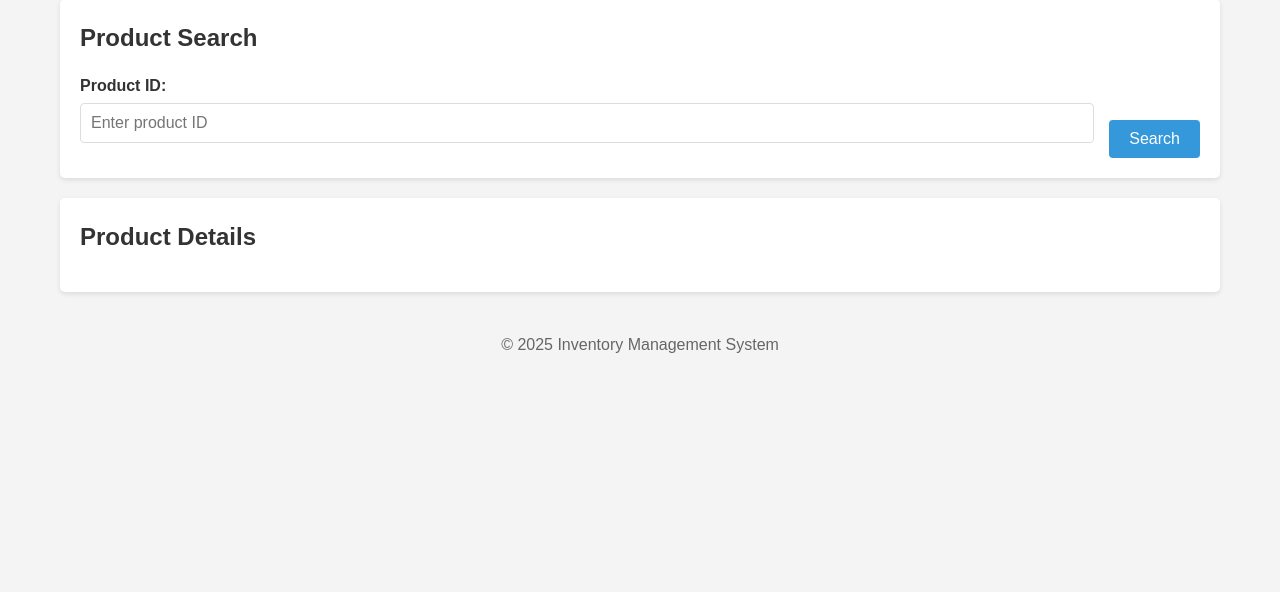
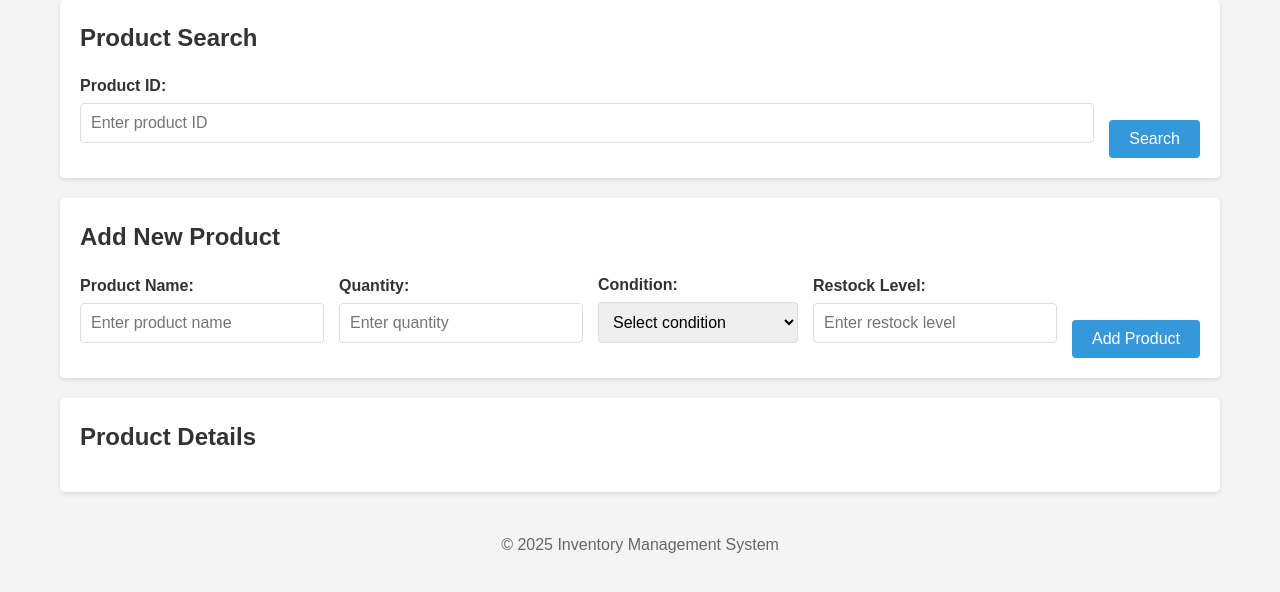
Before and after one commit to CSCI-GA-2820-SP25-001/inventory, a Flask app: page /admin in a window 1280 px wide. Shown: the part 147-739 px from the top of the page. Run offline with Flask 3, Linux system fonts and the light colour scheme.

Commit message:
Added UI functionality to create a product in inventory

```diff
--- a/service/routes.py
+++ b/service/routes.py
@@ -239,7 +239,13 @@ def mark_damaged(inventory_id):
 ######################################################################
 @app.route("/health", methods=["GET"])
 def health():
-    return jsonify(status="OK"), 200
+    """
+    Health Check endpoint
+
+    This endpoint returns the health status of the service
+    """
+    app.logger.info("Request for Health Check")
+    return jsonify(status="OK"), status.HTTP_200_OK
 
 
 # Trigger restock
@@ -248,16 +254,27 @@ def health():
 
 @app.route("/inventory/<int:inventory_id>/restock_check", methods=["PUT"])
 def update_stock(inventory_id):
+    """
+    Update inventory stock level and create alert if below restock level
+
+    This endpoint will update the quantity of an inventory item and create
+    an alert if the new quantity is below the restock level
+    """
+    app.logger.info("Request to update stock level for inventory id [%s]", inventory_id)
+
     inventory = Inventory.find(inventory_id)
     if not inventory:
-        return jsonify({"error": "Inventory not found"}), 404
+        app.logger.error("Inventory with id [%s] not found", inventory_id)
+        return jsonify({"error": "Inventory not found"}), status.HTTP_404_NOT_FOUND
 
     data = request.get_json()
     if "quantity" not in data:
-        return jsonify({"error": "Missing quantity"}), 400
+        app.logger.error("Missing quantity in request")
+        return jsonify({"error": "Missing quantity"}), status.HTTP_400_BAD_REQUEST
 
     new_quantity = data["quantity"]
     inventory.quantity = new_quantity
+    app.logger.info("Updating quantity to %s", new_quantity)
 
     # Check for low stock
     if new_quantity < inventory.restock_level:
@@ -265,12 +282,14 @@ def update_stock(inventory_id):
             f"Low Stock Alert: Item '{inventory.name}' has quantity {new_quantity}, "
             f"below restock level {inventory.restock_level}"
         )
+        app.logger.info("Creating low stock alert: %s", message)
         alert = Alert(product_id=inventory.id, message=message)
         db.session.add(alert)
 
     inventory.update()
     db.session.commit()
-    return jsonify(inventory.serialize()), 200
+    app.logger.info("Stock level updated for inventory id [%s]", inventory_id)
+    return jsonify(inventory.serialize()), status.HTTP_200_OK
 
 
 # Endpoint for reading stock
--- a/service/static/css/admin.css
+++ b/service/static/css/admin.css
@@ -39,15 +39,21 @@ section {
     box-shadow: 0 2px 5px rgba(0, 0, 0, 0.1);
 }
 
-.search-form {
+.search-form,
+.add-product-form {
     display: flex;
     align-items: flex-end;
     gap: 15px;
 }
 
+.add-product-form {
+    flex-wrap: wrap;
+}
+
 .form-group {
     margin-bottom: 15px;
     flex-grow: 1;
+    min-width: 200px;
 }
 
 label {
@@ -56,7 +62,9 @@ label {
     font-weight: bold;
 }
 
-input[type="number"] {
+input[type="number"],
+input[type="text"],
+select {
     width: 100%;
     padding: 10px;
     border: 1px solid #ddd;
@@ -119,6 +127,18 @@ input[type="number"] {
     margin-top: 15px;
 }
 
+.message {
+    padding: 10px;
+    border-radius: 4px;
+    margin-top: 15px;
+    font-weight: bold;
+}
+
+.success {
+    background-color: #d4edda;
+    color: #155724;
+}
+
 .hidden {
     display: none;
 }
--- a/service/static/js/admin.js
+++ b/service/static/js/admin.js
@@ -1,7 +1,7 @@
 // Admin UI JavaScript
 
 document.addEventListener('DOMContentLoaded', function() {
-    // Get DOM elements
+    // Get DOM elements for search functionality
     const searchBtn = document.getElementById('search-btn');
     const productIdInput = document.getElementById('product-id');
     const productDetails = document.getElementById('product-details');
@@ -15,8 +15,19 @@ document.addEventListener('DOMContentLoaded', function() {
     const productRestockLevel = document.getElementById('product-restock-level');
     const stockStatus = document.getElementById('stock-status');
 
+    // Get DOM elements for add product functionality
+    const addProductBtn = document.getElementById('add-product-btn');
+    const newProductName = document.getElementById('new-product-name');
+    const newProductQuantity = document.getElementById('new-product-quantity');
+    const newProductCondition = document.getElementById('new-product-condition');
+    const newProductRestockLevel = document.getElementById('new-product-restock-level');
+    const addProductMessage = document.getElementById('add-product-message');
+
     // Add event listener to search button
     searchBtn.addEventListener('click', searchProduct);
+
+    // Add event listener to add product button
+    addProductBtn.addEventListener('click', addProduct);
 
     // Add event listener for Enter key on input field
     productIdInput.addEventListener('keypress', function(event) {
@@ -97,4 +108,80 @@ document.addEventListener('DOMContentLoaded', function() {
         errorMessage.textContent = '';
         errorMessage.classList.add('hidden');
     }
+
+    // Function to add a new product
+    function addProduct() {
+        // Get form values
+        const name = newProductName.value.trim();
+        const quantity = newProductQuantity.value.trim();
+        const condition = newProductCondition.value.trim();
+        const restockLevel = newProductRestockLevel.value.trim();
+
+        // Validate inputs
+        if (!name || !quantity || !condition || !restockLevel) {
+            showAddProductMessage('Please fill out all fields', false);
+            return;
+        }
+
+        // Create product data object
+        const productData = {
+            name: name,
+            quantity: parseInt(quantity),
+            condition: condition,
+            restock_level: parseInt(restockLevel)
+        };
+
+        // Show loading state
+        addProductBtn.textContent = 'Adding...';
+        addProductBtn.disabled = true;
+
+        // Send POST request to API
+        fetch('/inventory', {
+            method: 'POST',
+            headers: {
+                'Content-Type': 'application/json'
+            },
+            body: JSON.stringify(productData)
+        })
+        .then(response => {
+            if (!response.ok) {
+                throw new Error('Failed to add product');
+            }
+            return response.json();
+        })
+        .then(data => {
+            // Show success message
+            showAddProductMessage(`Product "${data.name}" successfully added with ID: ${data.id}`, true);
+
+            // Reset form
+            newProductName.value = '';
+            newProductQuantity.value = '';
+            newProductCondition.value = '';
+            newProductRestockLevel.value = '';
+
+            // Reset button
+            addProductBtn.textContent = 'Add Product';
+            addProductBtn.disabled = false;
+        })
+        .catch(error => {
+            // Show error message
+            showAddProductMessage(error.message, false);
+
+            // Reset button
+            addProductBtn.textContent = 'Add Product';
+            addProductBtn.disabled = false;
+        });
+    }
+
+    // Function to show add product message
+    function showAddProductMessage(message, isSuccess) {
+        addProductMessage.textContent = message;
+        addProductMessage.classList.remove('hidden', 'success', 'error');
+        addProductMessage.classList.add(isSuccess ? 'success' : 'error');
+
+        // Hide message after 5 seconds
+        setTimeout(() => {
+            addProductMessage.classList.add('hidden');
+        }, 5000);
+    }
 });
--- a/service/templates/admin.html
+++ b/service/templates/admin.html
@@ -22,6 +22,35 @@
                     </div>
                     <button id="search-btn" class="btn">Search</button>
                 </div>
+            </section>
+
+            <section class="add-product-section">
+                <h2>Add New Product</h2>
+                <div class="add-product-form">
+                    <div class="form-group">
+                        <label for="new-product-name">Product Name:</label>
+                        <input type="text" id="new-product-name" name="new-product-name" placeholder="Enter product name" required>
+                    </div>
+                    <div class="form-group">
+                        <label for="new-product-quantity">Quantity:</label>
+                        <input type="number" id="new-product-quantity" name="new-product-quantity" min="0" placeholder="Enter quantity" required>
+                    </div>
+                    <div class="form-group">
+                        <label for="new-product-condition">Condition:</label>
+                        <select id="new-product-condition" name="new-product-condition" required>
+                            <option value="">Select condition</option>
+                            <option value="new">New</option>
+                            <option value="used">Used</option>
+                            <option value="damaged">Damaged</option>
+                        </select>
+                    </div>
+                    <div class="form-group">
+                        <label for="new-product-restock-level">Restock Level:</label>
+                        <input type="number" id="new-product-restock-level" name="new-product-restock-level" min="0" placeholder="Enter restock level" required>
+                    </div>
+                    <button id="add-product-btn" class="btn">Add Product</button>
+                </div>
+                <div id="add-product-message" class="message hidden"></div>
             </section>
 
             <section class="results-section">
```
Also changed, not shown: tests/test_admin_ui.py (added, +152 -0 lines).
